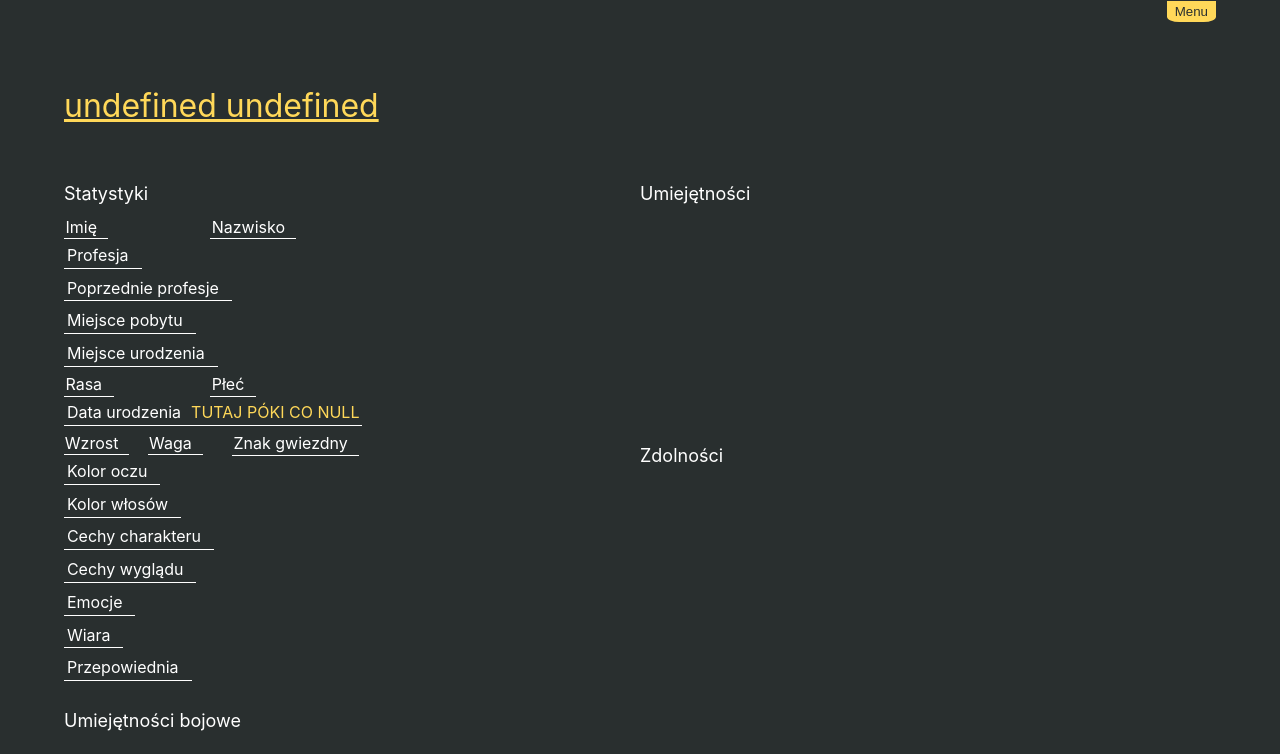
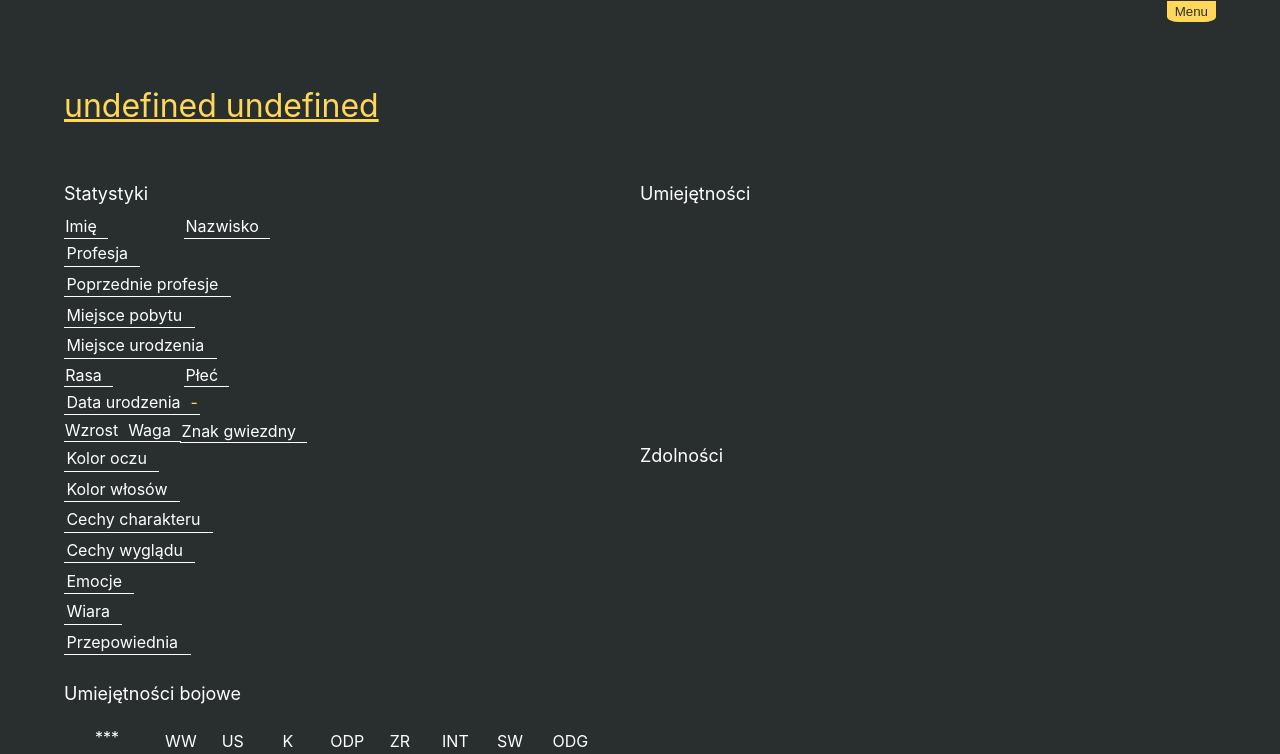
Before and after one commit to MaciejGrochowski/PRI, a React (Create React App) app in the folder Frontend/: page /characterDetails in a window 1280 px wide. Shown: the top 754 px of the page. Built offline with nearby package versions, Linux system fonts and the light colour scheme.

Commit message:
Date of Birth in CharacterDetails is no more null

```diff
--- a/Frontend/src/components/CharacterDetails/CharacterDetailsSkillsView.jsx
+++ b/Frontend/src/components/CharacterDetails/CharacterDetailsSkillsView.jsx
@@ -8,7 +8,6 @@ class CharacterDetailsSkillsView extends React.Component {
 
     render(){
         const {data, title} = this.props;
-        console.log(data);
         return (
             <div className = "standard-component">
                 <div className="sub-title">{title}</div>
--- a/Frontend/src/components/CharacterDetails/CharacterDetailsStatsView.jsx
+++ b/Frontend/src/components/CharacterDetails/CharacterDetailsStatsView.jsx
@@ -23,7 +23,7 @@ class CharacterDetailsStatsView extends React.Component {
                 <div className = "block-element"><div className="flex-component"><div className = "stats-name">Rasa</div> <div className = "yellow-color">{data.race}</div></div></div>
                 <div className = "block-element"><div className="flex-component"><div className = "stats-name">Płeć</div> <div className = "yellow-color">{data.sex}</div></div></div>
                 </div>
-                <div className="flex-component"><div className = "stats-name">Data urodzenia</div> <div className = "yellow-color">TUTAJ PÓKI CO NULL</div></div>
+                <div className="flex-component"><div className = "stats-name">Data urodzenia</div> <div className = "yellow-color">-</div></div>
                 <div className="flex-element">
                 <div className = "block-element"><div className="flex-component"><div className = "stats-name">Wzrost</div> <div className = "yellow-color">{data.height}</div></div></div>
                 <div className = "block-element"><div className="flex-component"><div className = "stats-name">Waga</div> <div className = "yellow-color">{data.weight}</div></div></div>
```
